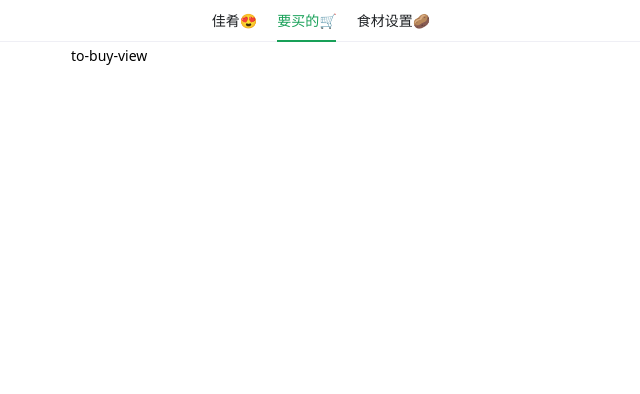
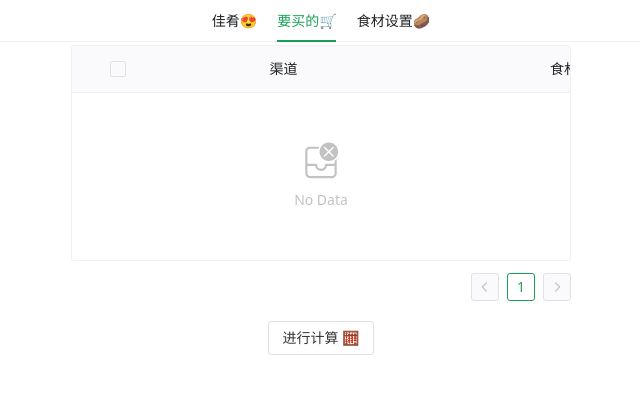
Before and after one commit to xiong35/little-bear-grocery, a Vue app: page /to-buy in a window 1280 px wide. Shown: the top 394 px of the page, without its empty margins (319-959 px from the left). Built offline with nearby package versions, Linux system fonts and the light colour scheme.

Commit message:
feat: 完成 tobuy 界面主要逻辑

```diff
--- a/src/components/DelicaciesTable.vue
+++ b/src/components/DelicaciesTable.vue
@@ -4,10 +4,10 @@ import { NDataTable, NDatePicker, NButton } from "naive-ui";
 import ShowOrEdit, { type ShowOrEditProps } from "./ShowOrEdit.vue";
 import type { TableColumns } from "naive-ui/es/data-table/src/interface";
 import { delicaciesData } from "@/data/delicacies";
-import type { DelicaciesData } from "@/ts";
+import type { Delicacies } from "@/ts";
 import { ingredientsData } from "@/data/ingredients";
 
-const columns: TableColumns<DelicaciesData> = [
+const columns: TableColumns<Delicacies> = [
   {
     title: "菜品",
     key: "name",
@@ -39,7 +39,7 @@ const columns: TableColumns<DelicaciesData> = [
     },
   },
   {
-    title: "原料表",
+    title: "原料表 / g",
     align: "center",
     key: "ingredients",
     children: ingredientsData.value.map((ingred) => ({
@@ -89,11 +89,13 @@ const columns: TableColumns<DelicaciesData> = [
     },
   },
 ];
+
+const rowKey = (row: Delicacies) => row.name || "";
 </script>
 
 <template>
   <NDataTable
-    :key="(((row: any) => row.key) as any as string)"
+    :rowKey="rowKey"
     :columns="columns"
     striped
     :data="delicaciesData"
--- a/src/components/IngredientTable.vue
+++ b/src/components/IngredientTable.vue
@@ -22,7 +22,7 @@ const columns: TableColumns<Ingredient> = [
     },
   },
   {
-    title: "每单位重量",
+    title: "每单位重量 / g",
     key: "gramPerUnit",
     align: "center",
     width: 100,
@@ -64,7 +64,7 @@ const columns: TableColumns<Ingredient> = [
 <template>
   <div class="ingredient-table">
     <NDataTable
-      :key="(((row: any) => row.key) as any as string)"
+      :key="(row: Ingredient) => row.name || ''"
       :columns="columns"
       striped
       :data="rawIngredientsData"
--- /dev/null
+++ b/src/components/ToBuyTable.vue
@@ -0,0 +1,117 @@
+<script lang="ts" setup>
+import { h, ref } from "vue";
+import { type DataTableRowKey, NDataTable, NTooltip, NSwitch } from "naive-ui";
+import type { ToBuy } from "@/ts";
+import type { TableColumns } from "naive-ui/es/data-table/src/interface";
+import { toBuyData, sortedToBuyData } from "@/data/toBuy";
+
+const columns: TableColumns<ToBuy> = [
+  {
+    type: "selection",
+    width: 20,
+  },
+  {
+    title: "渠道",
+    key: "totalGram",
+    width: 50,
+    align: "center",
+    render(row) {
+      // <n-switch v-model:value="active" />
+      return h(
+        NSwitch,
+        {
+          value: row.buyFrom === "online",
+          onUpdateValue(v) {
+            toBuyData.find((d) => d.ingredName === row.ingredName)!.buyFrom = v
+              ? "online"
+              : "offline";
+          },
+          size: "small",
+        },
+        { checked: () => "🛒", unchecked: () => "📦" }
+      );
+    },
+  },
+  {
+    title: "食材",
+    key: "ingredName",
+    width: 70,
+    align: "center",
+    render(row) {
+      return row.ingredName;
+    },
+  },
+  {
+    title: "总重",
+    key: "totalGram",
+    width: 50,
+    align: "center",
+    render(row) {
+      return h(
+        NTooltip,
+        {
+          trigger: "click",
+        },
+        { trigger: () => row.totalGram, default: () => row.description }
+      );
+    },
+  },
+  {
+    title: "参考份数",
+    key: "totalUnits",
+    width: 40,
+    align: "center",
+    render(row) {
+      return row.totalUnits?.toFixed(2);
+    },
+  },
+  // {
+  //   title: "参考份数",
+  //   key: "totalGram",
+  //   width: 70,
+  //   align: "center",
+  //   render(row) {
+  //     return row.;
+  //   },
+  // },
+];
+
+const rowKey = (row: ToBuy) => row.ingredName;
+
+function handleCheck(rowKeys: DataTableRowKey[]) {
+  const checkedKeys = new Set(rowKeys);
+  toBuyData.forEach((d) => {
+    d.isBought = checkedKeys.has(d.ingredName);
+  });
+}
+</script>
+
+<template>
+  <div class="to-buy-table">
+    <NDataTable
+      :rowKey="rowKey"
+      :columns="columns"
+      :checkedRowKeys="
+        toBuyData.filter((d) => d.isBought).map((d) => d.ingredName)
+      "
+      striped
+      :data="sortedToBuyData"
+      :pagination="{ pageSize: 10 }"
+      @update:checkedRowKeys="handleCheck"
+    />
+  </div>
+</template>
+
+<style lang="less">
+.to-buy-table {
+  .n-data-table .n-data-table-table {
+    word-break: keep-all;
+    width: unset;
+    min-width: calc(100vw - 20px);
+  }
+
+  .n-switch.n-switch--active .n-switch__rail {
+    background-color: var(--n-rail-color);
+  }
+}
+</style>
--- a/src/data/delicacies.ts
+++ b/src/data/delicacies.ts
@@ -1,4 +1,4 @@
-import type { DelicaciesData } from "@/ts";
+import type { Delicacies } from "@/ts";
 import { reactive } from "vue";
 
-export const delicaciesData = reactive<DelicaciesData[]>([]);
+export const delicaciesData = reactive<Delicacies[]>([]);
--- /dev/null
+++ b/src/data/toBuy.ts
@@ -0,0 +1,75 @@
+import type { ToBuy } from "@/ts";
+import { computed, reactive, watch } from "vue";
+import { delicaciesData } from "./delicacies";
+import { ingredientsData } from "./ingredients";
+
+type UseRecord = {
+  usedBy?: string;
+  usedGram: number;
+};
+
+// export const toBuyData =
+function calcToBuy() {
+  const toBuyMap: Record<string, UseRecord[]> = {};
+
+  delicaciesData.forEach((d) => {
+    if (!d.ingredients) return;
+    for (const ingred of Object.keys(d.ingredients)) {
+      toBuyMap[ingred] ??= [];
+      toBuyMap[ingred].push({
+        usedBy: d.name,
+        usedGram: d.ingredients[ingred],
+      });
+    }
+  });
+
+  return toBuyMap;
+}
+
+export const toBuyData = reactive<ToBuy[]>([]);
+
+export const sortedToBuyData = computed(() => {
+  return [...toBuyData].sort((d1, d2) => {
+    if (d1.isBought !== d2.isBought) {
+      return d1.isBought ? 1 : -1;
+    } else {
+      if (d1.buyFrom !== d2.buyFrom) {
+        return d1.buyFrom === "offline" ? 1 : -1;
+      } else {
+        return 0;
+      }
+    }
+  });
+});
+
+export function regenerateToBuyData() {
+  toBuyData.length = 0;
+
+  const toBuyMap = calcToBuy();
+
+  for (const ingred of Object.keys(toBuyMap)) {
+    let totalGram = 0;
+    const descriptions: string[] = [];
+
+    toBuyMap[ingred].forEach(({ usedGram, usedBy }) => {
+      totalGram += usedGram;
+      if (usedBy) {
+        descriptions.push(`${usedBy}: ${usedGram}g`);
+      }
+    });
+
+    const totalUnits =
+      totalGram /
+      (ingredientsData.value.find((i) => i.name === ingred)?.gramPerUnit ??
+        Infinity);
+
+    toBuyData.push({
+      buyFrom: "offline",
+      description: descriptions.length === 0 ? "-" : descriptions.join("，"),
+      ingredName: ingred,
+      isBought: false,
+      totalGram,
+      totalUnits,
+    });
+  }
+}
--- a/src/hooks/delicacies.ts
+++ b/src/hooks/delicacies.ts
@@ -1,6 +1,6 @@
 import { TOKEN_PREFIX } from "@/constants";
 import type { delicaciesData as _delicaciesData } from "@/data/delicacies";
-import type { DelicaciesData } from "@/ts";
+import type { Delicacies } from "@/ts";
 import { onMounted, watch } from "vue";
 
 const DELICACIES_KEY = `${TOKEN_PREFIX}-delicacies`;
@@ -11,7 +11,7 @@ export function useDelicacies(delicaciesData: typeof _delicaciesData) {
       localStorage.getItem(DELICACIES_KEY) || "[]";
 
     try {
-      const storedDelicaciesData: DelicaciesData[] = JSON.parse(
+      const storedDelicaciesData: Delicacies[] = JSON.parse(
         storedDelicaciesDataStr
       );
       delicaciesData.length = 0;
--- a/src/views/ToBuyView.vue
+++ b/src/views/ToBuyView.vue
@@ -1,4 +1,7 @@
 <script lang="ts" setup>
+import { regenerateToBuyData } from "@/data/toBuy";
+import { NButton } from "naive-ui";
+import ToBuyTable from "../components/ToBuyTable.vue";
 // import { defineProps } from "vue";
 
 // const props = defineProps<{
@@ -7,11 +10,24 @@
 </script>
 
 <template>
-  <div class="to-buy-view">to-buy-view</div>
+  <div class="to-buy-view">
+    <ToBuyTable></ToBuyTable>
+
+    <div class="actions">
+      <NButton @click="regenerateToBuyData">进行计算 🧮</NButton>
+    </div>
+  </div>
 </template>
 
 <style lang="less" scoped>
 .to-buy-view {
   // padding: 10px;
+
+  .actions {
+    display: flex;
+    align-items: center;
+    justify-content: space-evenly;
+    padding: 20px 5px 10px;
+  }
 }
 </style>
```
Also changed, not shown: src/ts/index.ts (+10 -1 lines).
